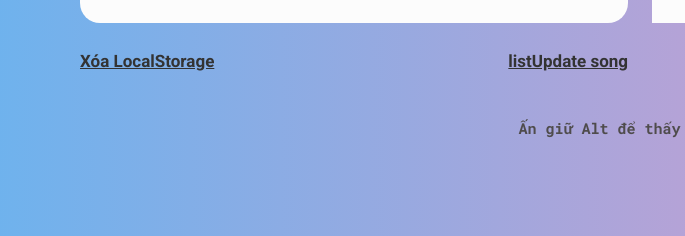
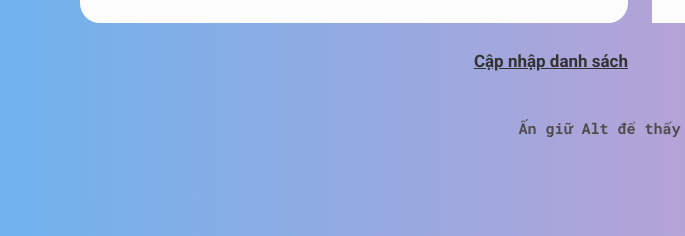
Before and after one commit to Chuazz/Music_Player_Json-server, a website with bundled scripts: page index.html in a window 1280 px wide. Shown: the part 564-800 px from the top of the page, 0-685 px from the left. Built offline with nearby package versions, Linux system fonts and the light colour scheme; data requests are answered from the project's data file.

Commit message:
Bỏ chức năng xóa cục bộ

```diff
--- a/index.html
+++ b/index.html
@@ -174,16 +174,8 @@
         <div id="footer">
             <div class="row-container row ali-center">
                 <!-- col 1 -->
-                <div class="row-item h-6 l-6 m-12 s-12">
-                    <div class="row jus-between ali-center">
-                        <div class="m-0 s-0">
-                            <a href="#" class="update-song__box delete-local">Xóa LocalStorage</a>
-                        </div>
-
-                        <div class="m-0 s-0">
-                            <a href="" target="_blank" class="update-song__box">listUpdate song </a>
-                        </div>
-                    </div>
+                <div class="row-item h-6 l-6 m-0 s-0 text-right">
+                    <a href="" target="_blank" class="update-song__box">Cập nhập danh sách</a>
                 </div>
 
                 <!-- col 2 -->
```
